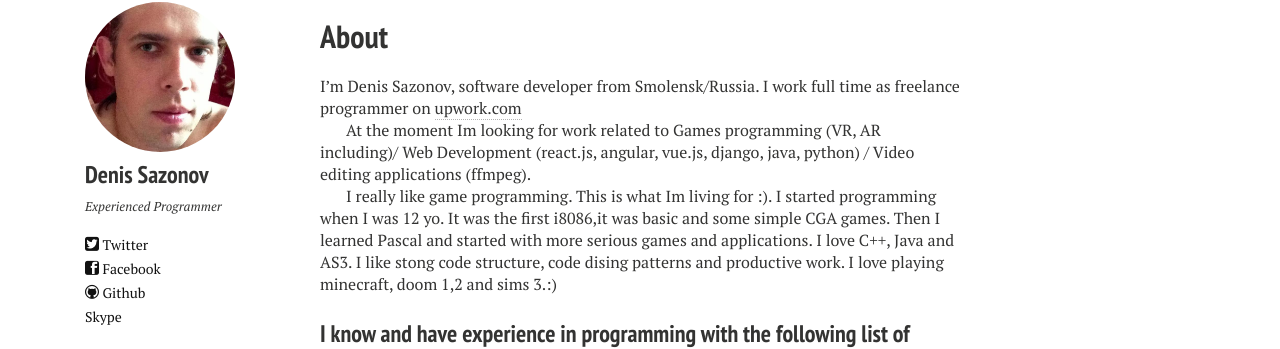
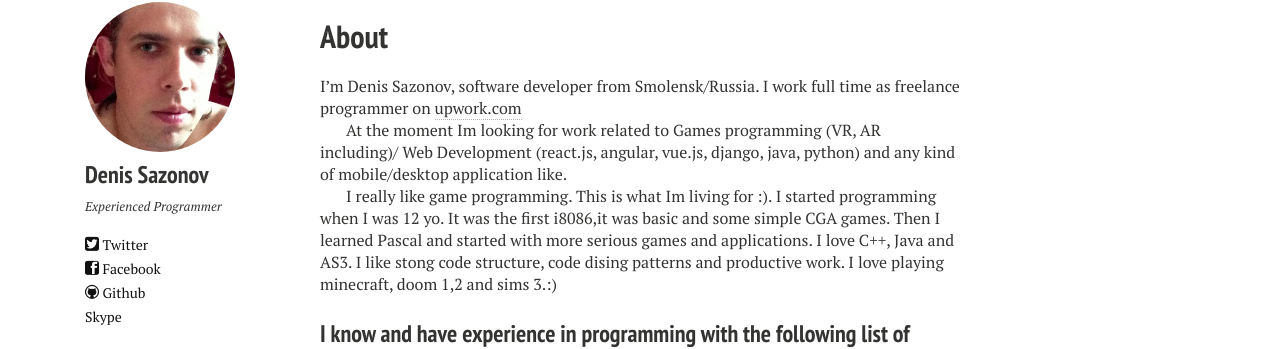
Before and after one commit to sadensmol/sadensmol.github.com, a Jekyll site: the page built from about.md, in a window 1280 px wide. Shown: the part 423-772 px from the top of the page. Built offline with Jekyll 4.4.1, drawn with Linux system fonts in a browser that asks for light colours; nearby versions of some CDN libraries.

Commit message:
fixed some stuff in about.me

```diff
--- a/about.md
+++ b/about.md
@@ -15,7 +15,8 @@ published: true
 I'm Denis Sazonov, software developer from Smolensk/Russia.
 I work full time as freelance programmer on [upwork.com](http://www.upwork.com/)
 
-At the moment Im looking for work related to Games programming (VR, AR including)/ Web Development (react.js, angular, vue.js, django, java, python) / Video editing applications (ffmpeg).
+At the moment Im looking for work related to Games programming (VR, AR including)/ Web Development (react.js, angular, vue.js, django, java, python) and any kind of mobile/desktop application
+like.
 
 I really like game programming. This is what Im living for :).
 I started programming when I was 12 yo. It was the first i8086,it was basic and some simple CGA games. Then I learned Pascal and started with more serious games and applications.
```
